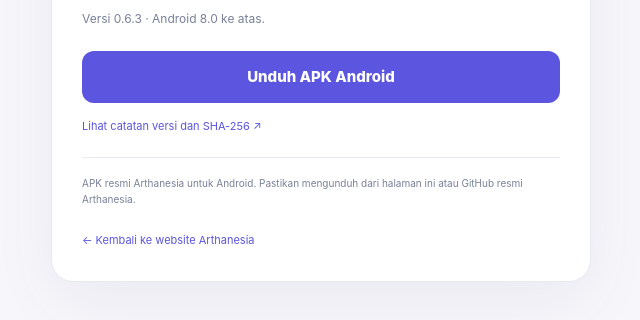
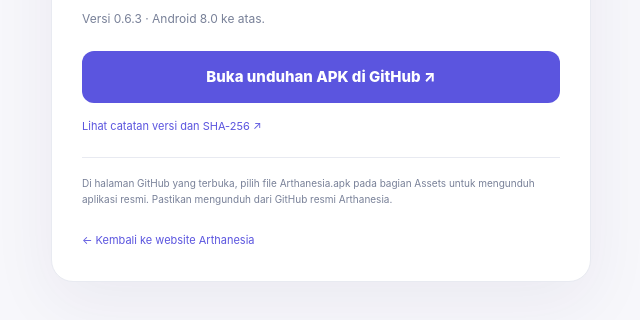
Before and after one commit to arthanesia/arthanesia.github.io, a plain HTML site: page download/index.html in a window 1280 px wide. Shown: the part 332-652 px from the top of the page, without its empty margins (319-959 px from the left). Drawn offline with Linux system fonts and the light colour scheme.

Commit message:
Route APK download CTA through verified GitHub release page

```diff
--- a/download/index.html
+++ b/download/index.html
@@ -2,4 +2,4 @@
 <html lang="id"><head><meta charset="utf-8"><meta name="viewport" content="width=device-width,initial-scale=1"><meta name="theme-color" content="#f7f7fb"><title>Download Arthanesia</title>
 <style>
 :root{--ink:#202341;--muted:#788098;--line:#e8eaf1;--purple:#5b55df;--bg:#f7f7fb}*{box-sizing:border-box}body{margin:0;min-height:100vh;display:grid;place-items:center;background:var(--bg);font:15px/1.6 Inter,system-ui,sans-serif;color:var(--ink);padding:20px}.card{width:min(100%,540px);background:white;border:1px solid var(--line);border-radius:22px;padding:30px;box-shadow:0 20px 65px #28265f10}.brand{font-weight:850;font-size:18px}.tag{font-size:10px;color:var(--purple);font-weight:850;letter-spacing:1.4px;margin-top:26px}h1{font-size:29px;line-height:1.15;letter-spacing:-1px;margin:8px 0}.muted{font-size:12px;color:var(--muted)}.btn{display:flex;justify-content:center;align-items:center;padding:14px;border-radius:12px;background:var(--purple);color:white;font-weight:800;text-decoration:none;margin-top:22px}.secondary{display:inline-block;margin-top:15px;font-size:11px;color:var(--purple);text-decoration:none}.note{font-size:10px;color:var(--muted);border-top:1px solid var(--line);padding-top:17px;margin-top:20px}
-</style></head><body><main class="card"><div class="brand">◈ Arthanesia</div><div class="tag">ANDROID APPLICATION</div><h1>Download Arthanesia</h1><p class="muted">Versi 0.6.3 · Android 8.0 ke atas.</p><a class="btn" href="https://github.com/arthanesia/arthanesia.github.io/releases/download/v0.6.3/Arthanesia.apk">Unduh APK Android</a><a class="secondary" href="https://github.com/arthanesia/arthanesia.github.io/releases/tag/v0.6.3">Lihat catatan versi dan SHA-256 ↗</a><p class="note">APK resmi Arthanesia untuk Android. Pastikan mengunduh dari halaman ini atau GitHub resmi Arthanesia.</p><a class="secondary" href="/">← Kembali ke website Arthanesia</a></main></body></html>
+</style></head><body><main class="card"><div class="brand">◈ Arthanesia</div><div class="tag">ANDROID APPLICATION</div><h1>Download Arthanesia</h1><p class="muted">Versi 0.6.3 · Android 8.0 ke atas.</p><a class="btn" href="https://github.com/arthanesia/arthanesia.github.io/releases/tag/v0.6.3">Buka unduhan APK di GitHub ↗</a><a class="secondary" href="https://github.com/arthanesia/arthanesia.github.io/releases/tag/v0.6.3">Lihat catatan versi dan SHA-256 ↗</a><p class="note">Di halaman GitHub yang terbuka, pilih file Arthanesia.apk pada bagian Assets untuk mengunduh aplikasi resmi. Pastikan mengunduh dari GitHub resmi Arthanesia.</p><a class="secondary" href="/">← Kembali ke website Arthanesia</a></main></body></html>
```
